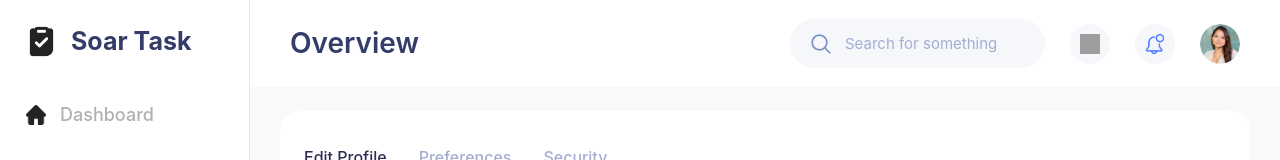
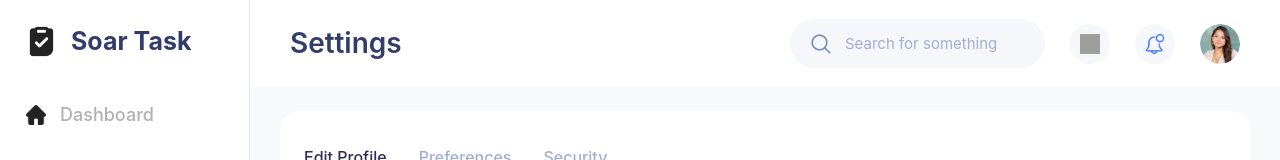
Before and after one commit to lipaksahu/soar-test, a React (Vite) app: page /settings in a window 1280 px wide. Shown: the top 160 px of the page. Built offline with nearby package versions, Linux system fonts and the light colour scheme; grey boxes are pictures that could not be loaded.

Commit message:
fix: upload image in settings page

```diff
--- a/src/components/Dashboard/Header.tsx
+++ b/src/components/Dashboard/Header.tsx
@@ -1,6 +1,7 @@
 import React from 'react';
 import styled from 'styled-components';
 import { useApp } from '../../context/AppContext';
+import { useLocation } from 'react-router-dom';
 
 const HeaderContainer = styled.header`
   display: flex;
@@ -108,10 +109,21 @@ const ProfileImage = styled.img`
 const Header: React.FC = () => {
   const { state } = useApp();
   const { user } = state;
+  const location = useLocation();
+
+  const getTitle = () => {
+    switch (location.pathname) {
+      case '/settings':
+        return 'Settings';
+      case '/':
+      default:
+        return 'Overview';
+    }
+  };
 
   return (
     <HeaderContainer>
-      <Title>Overview</Title>
+      <Title>{getTitle()}</Title>
       <RightSection>
         <SearchBar>
           <SearchIcon>
@@ -135,11 +147,11 @@ const Header: React.FC = () => {
       </RightSection>
       <SearchBarMobile>
         <SearchIcon>
-        <img src="/search.png" width="20" height="20" alt="Search Icon" />
+         <img src="/search.png" width="20" height="20" alt="Search Icon" />
         </SearchIcon>
         <SearchInput
-        type="text"
-        placeholder="Search for something"
+            type="text"
+            placeholder="Search for something"
         />
     </SearchBarMobile>
     </HeaderContainer>
--- a/src/components/Settings/index.tsx
+++ b/src/components/Settings/index.tsx
@@ -218,6 +218,23 @@ const Settings: React.FC = () => {
   const [activeTab, setActiveTab] = useState('profile');
   const [isLoading, setIsLoading] = useState(false);
   const [error, setError] = useState<string | null>(null);
+  const [profileImage, setProfileImage] = useState('/Mask Group (3).png');
+
+  const fileInputRef = React.useRef<HTMLInputElement>(null);
+
+  const handleImageSelect = (event: React.ChangeEvent<HTMLInputElement>) => {
+    const file = event.target.files?.[0];
+    if (file) {
+      const imageUrl = URL.createObjectURL(file);
+      setProfileImage(imageUrl);
+      // Here you would typically upload the image to your server
+      // and update the user's profile with the new image URL
+    }
+  };
+
+  const handleEditClick = () => {
+    fileInputRef.current?.click();
+  };
 
   const {
     register,
@@ -290,10 +307,17 @@ const Settings: React.FC = () => {
 
       <FormContainer onSubmit={handleSubmit(onSubmit)}>
         <ProfileImageContainer>
-          <ProfileImage src={'/Mask Group (3).png'} alt="Profile" />
-          <EditIcon>
+          <ProfileImage src={profileImage} alt="Profile" />
+          <EditIcon onClick={handleEditClick}>
             <img src="/edit.png" width="20" height="20" alt="Edit Icon" />
           </EditIcon>
+          <input
+            type="file"
+            ref={fileInputRef}
+            onChange={handleImageSelect}
+            accept="image/*"
+            style={{ display: 'none' }}
+          />
         </ProfileImageContainer>
         <FormMainContainer>
           <FormGroup>
```
